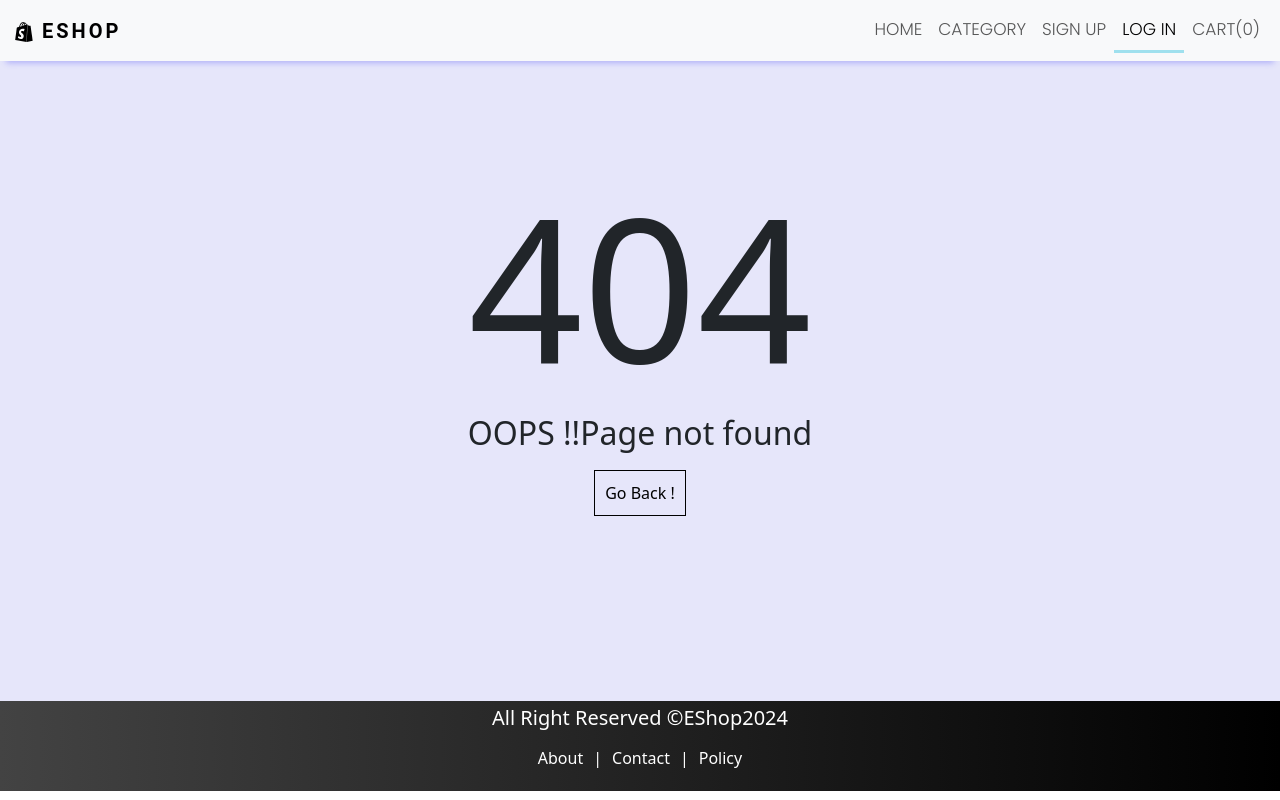
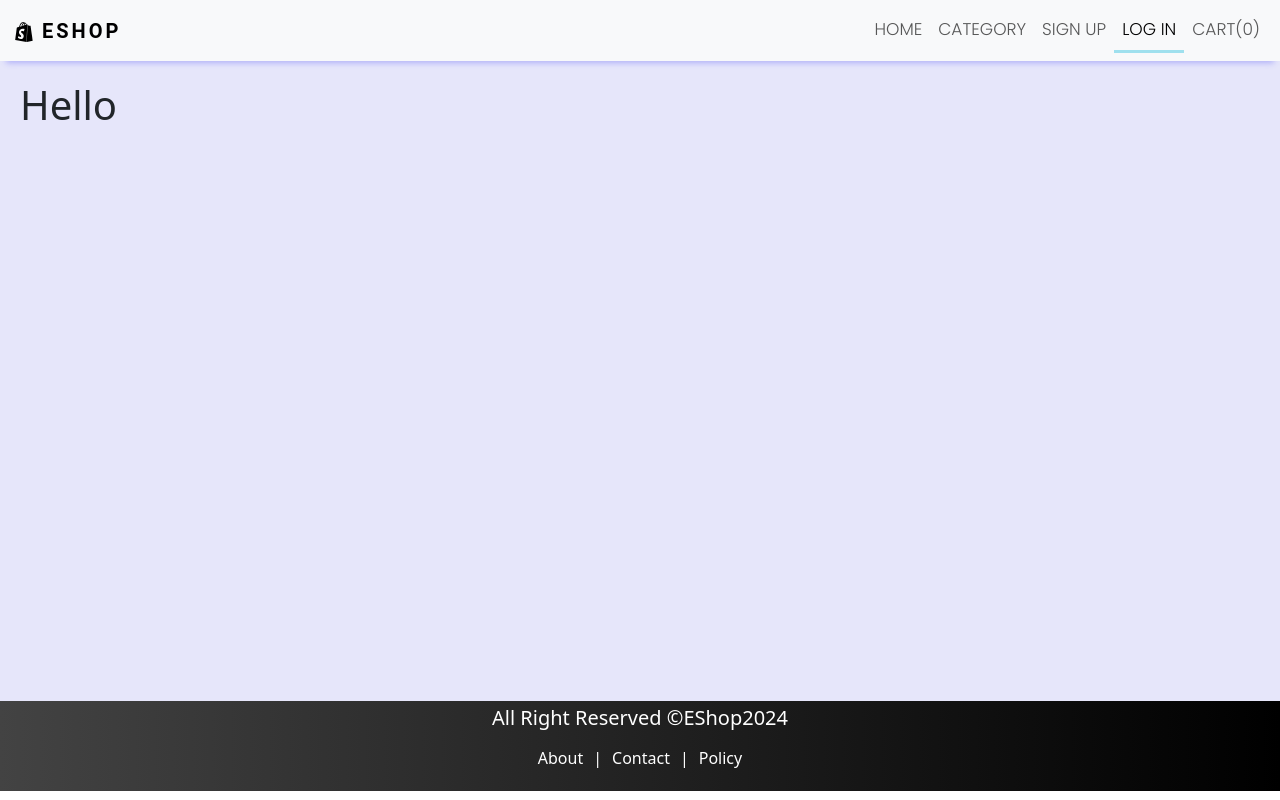
Before and after one commit to bindushahi/Ecommerce, a React (Create React App) app in the folder frontend/: page /login in a window 1280 px wide. Before the commit this address had no page. Built offline with nearby package versions, Linux system fonts and the light colour scheme; a web font is replaced by a local one.

Commit message:
register set up

```diff
--- a/frontend/src/App.js
+++ b/frontend/src/App.js
@@ -4,6 +4,8 @@
 import Contact from './pages/Contact';
 import Policy from './pages/Policy';
 import Pagenotfound from './pages/Pagenotfound';
+import Register from './pages/Auth/Register';
+import Login from './pages/Auth/Login';
 
 
 
@@ -17,6 +19,11 @@
       <Route path='contact' element={<Contact/>} />
       <Route path='/policy' element={<Policy/>} />
       <Route path='*' element={<Pagenotfound/>} />
+            <Route path='/register' element={<Register/>} />
+                        <Route path='/login' element={<Login/>} />
+
+
+
 
     </Routes>
     </>
--- /dev/null
+++ b/frontend/src/pages/Auth/Login.js
@@ -0,0 +1,12 @@
+import React from 'react'
+import Layout from '../../components/Layout/Layout.js'
+
+const Login = () => {
+  return (
+    <Layout title="Login -Start">
+      <h1>Hello</h1>
+    </Layout>
+  )
+}
+
+export default Login
--- /dev/null
+++ b/frontend/src/pages/Auth/Register.js
@@ -0,0 +1,12 @@
+import React from 'react'
+import Layout from '../../components/Layout/Layout.js'
+
+const Register = () => {
+  return (
+    <Layout title="Register -Ecommerce App">
+      <h1>Hello</h1>
+    </Layout>
+  )
+}
+
+export default Register
```
